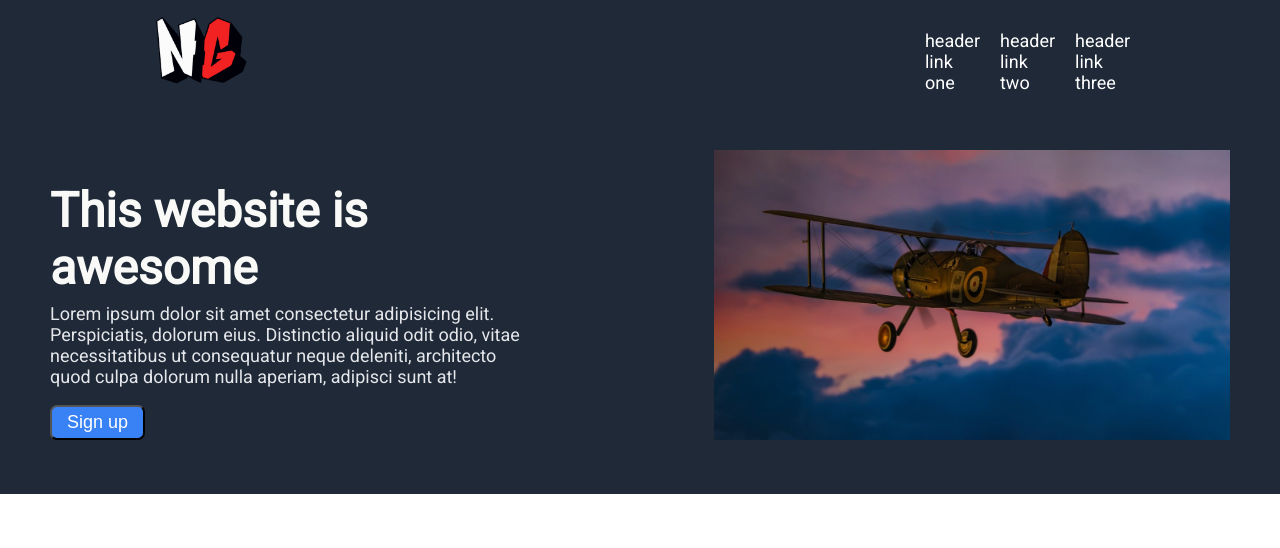
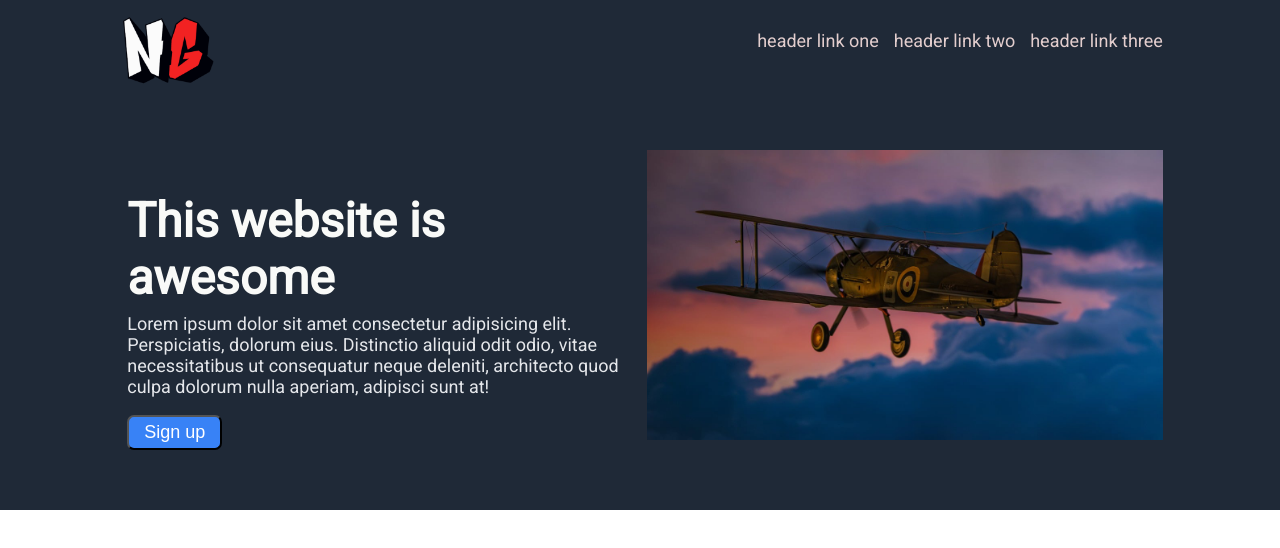
Before and after one commit to marcoveron/landing-page, a plain HTML site: page index.html in a window 1280 px wide. Drawn offline with Linux system fonts and the light colour scheme.

Commit message:
Fix proportions
Proportions of the header where fixed with the gap value.

```diff
--- a/styles/style.css
+++ b/styles/style.css
@@ -16,9 +16,10 @@ body {
     display: flex;
     align-items: top;
     margin-top: 30px;
-    color: white;
+    color: rgb(227, 206, 206);
     list-style-type: none;
-    gap: 20px;
+    gap: 15px;
+    flex-shrink: 0;
     margin-right: 150px;
     font-size: 18px;
 }
@@ -26,7 +27,7 @@ body {
 .header {
     display: flex;
     justify-content: center;
-    gap: 675px;
+    gap: 540px;
     background-color: #1F2937;
 }
 
@@ -35,11 +36,12 @@ body {
     background-color: #1F2937;
     padding: 50px;
     justify-content: center;
-    gap: 175px;
+    gap: 10px;
 }
 
 .greet-left {
     max-width: 500px;
+    padding: 10px;
 }
 
 .greet-text {
```
